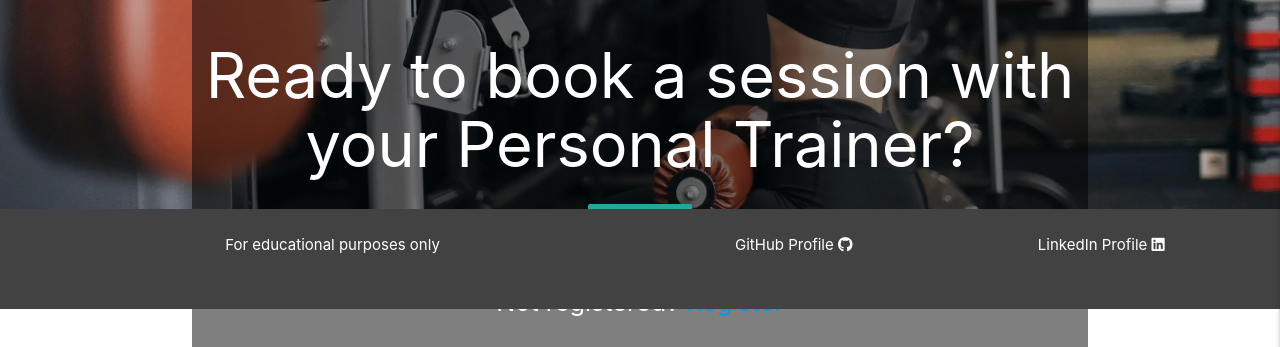
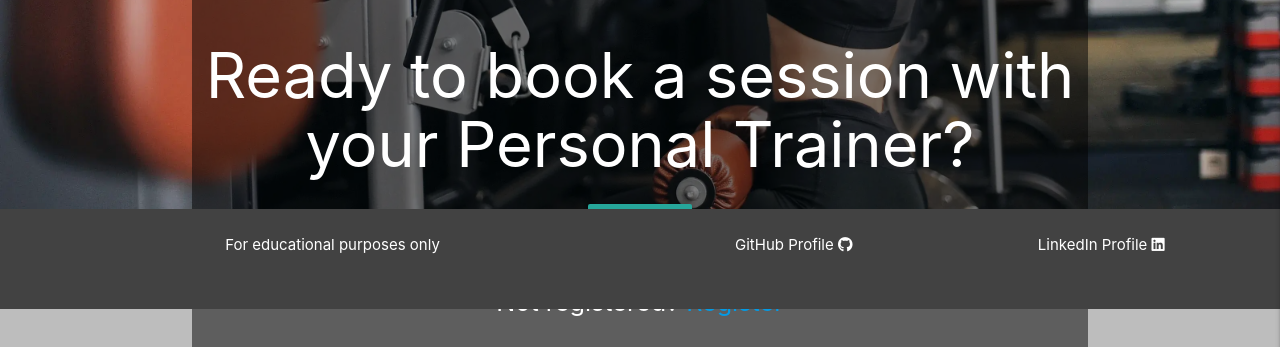
Before and after one commit to andrewcannan/elite-pt-pro, a Flask app: page / in a window 1280 px wide. Shown: the part 491-838 px from the top of the page. Run offline with Flask 3, Linux system fonts and the light colour scheme; some libraries are stand-ins or nearby versions.

Commit message:
add bg color to body

```diff
--- a/eliteptpro/static/css/style.css
+++ b/eliteptpro/static/css/style.css
@@ -2,6 +2,7 @@ body {
     display: flex;
     min-height: 100vh;
     flex-direction: column;
+    background-color: #bdbdbd;
 }
 
 main {
```
